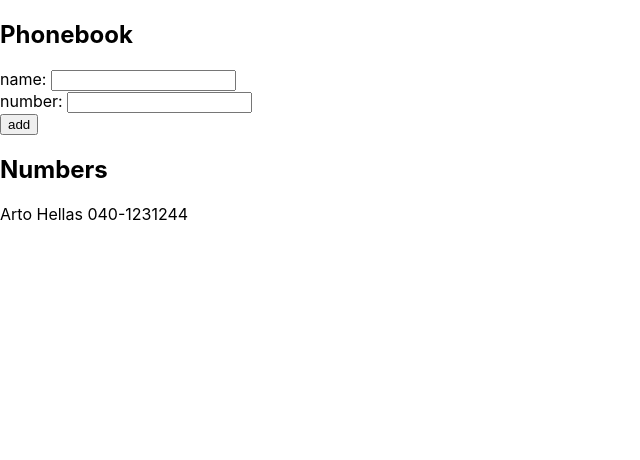
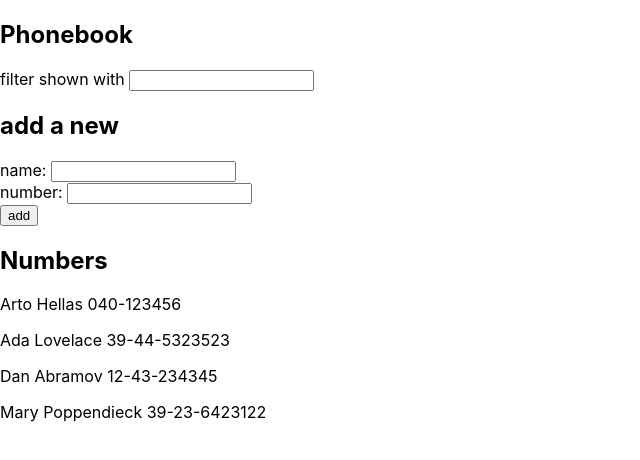
Before and after one commit to lniemi/Full-Stack-open, a React (Create React App) app in the folder part2/phonebook/: page / in a window 1280 px wide. Shown: the top 460 px of the page, without its empty margins (0-640 px from the left). Built offline with nearby package versions, Linux system fonts and the light colour scheme.

Commit message:
Step 4 (Part 2.9)

```diff
--- a/part2/phonebook/src/App.js
+++ b/part2/phonebook/src/App.js
@@ -2,10 +2,14 @@
 
 const App = () => {
   const [persons, setPersons] = useState([
-    { name: 'Arto Hellas', number: '040-1231244' }
+    { name: 'Arto Hellas', number: '040-123456' },
+    { name: 'Ada Lovelace', number: '39-44-5323523' },
+    { name: 'Dan Abramov', number: '12-43-234345' },
+    { name: 'Mary Poppendieck', number: '39-23-6423122' }
   ])
   const [newName, setNewName] = useState('')
   const [newNumber, setNewNumber] = useState('')
+  const [filter, setFilter] = useState('')
 
   const addPerson = (event) => {
   event.preventDefault()
@@ -34,9 +38,21 @@
     setNewNumber(event.target.value)
   }
 
+  const handleFilterChange = (event) => {
+    setFilter(event.target.value)
+  }
+
+  const filteredPersons = persons.filter(person =>
+    person.name.toLowerCase().includes(filter.toLowerCase())
+  )
+
   return (
     <div>
       <h2>Phonebook</h2>
+      <div>
+        filter shown with <input value={filter} onChange={handleFilterChange} />
+      </div>
+      <h2>add a new</h2>
       <form onSubmit={addPerson}>
         <div>
           name: <input value={newName} onChange={handleNameChange} />
@@ -49,7 +65,7 @@
         </div>
       </form>
       <h2>Numbers</h2>
-        {persons.map(person =>
+      {filteredPersons.map(person =>
           <p key={person.name}>{person.name} {person.number}</p>
         )}
     </div>
```
